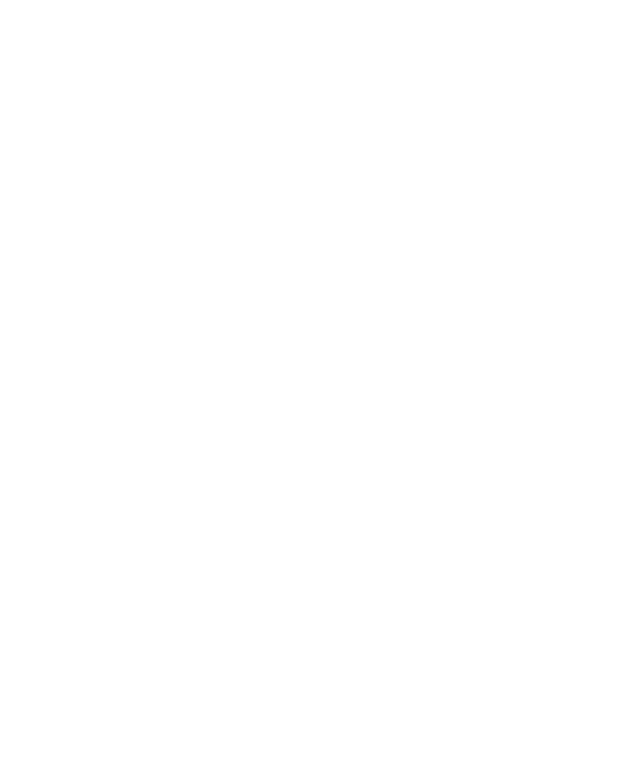
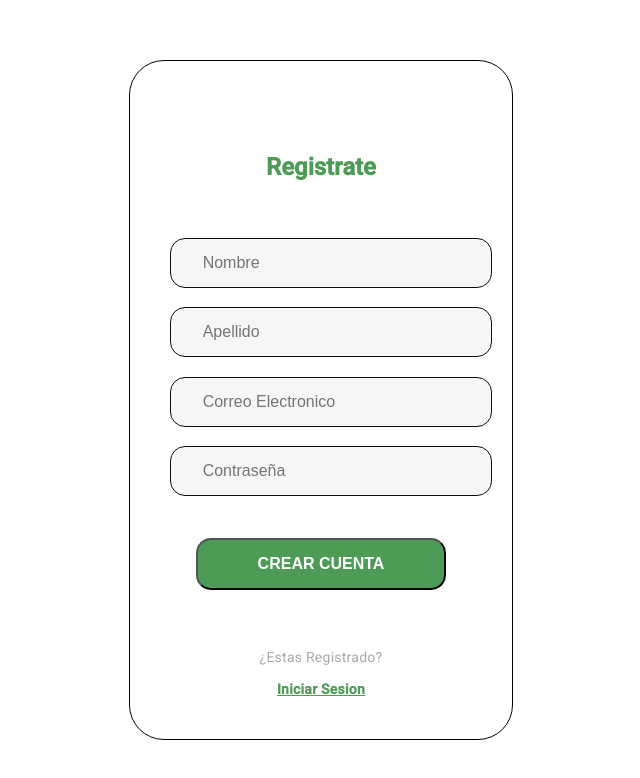
Before and after one commit to No-Country/c14-20-ft-java-angular, an Angular app in the folder develop_front/: page /login in a window 1280 px wide. Shown: the part 820-1598 px from the top of the page, without its empty margins (319-959 px from the left). Before the commit the page ends 800 px from the top, so only its background shows below. Built offline with nearby package versions, Linux system fonts and the light colour scheme.

Commit message:
Registro

```diff
--- a/develop_front/src/app/components/login/login.component.css
+++ b/develop_front/src/app/components/login/login.component.css
@@ -9,7 +9,7 @@
   padding: 20px;
 }
 
-#formContent {
+#formContentLog {
   -webkit-border-radius: 10px 10px 10px 10px;
   border-radius: 10px 10px 10px 10px;
   background: #fff;
@@ -24,23 +24,39 @@
   border: solid black 1px;
 }
 
+#formContentSign {
+  -webkit-border-radius: 10px 10px 10px 10px;
+  border-radius: 10px 10px 10px 10px;
+  background: #fff;
+  padding: 30px;
+  width: 30vw;
+  max-width: 30vw;
+  height: 85vh;
+  position: relative;
+  padding-top: 10vh;
+  text-align: center;
+  border-radius: 35px;
+  border: solid black 1px;
+}
+
 #formFooter {
-  background-color: #f6f6f6;
-  border-top: 1px solid #dce8f1;
   padding: 25px;
   text-align: center;
-  -webkit-border-radius: 0 0 10px 10px;
-  border-radius: 0 0 10px 10px;
 }
-
 
 h1 {
   color: #4e9b57;
   padding: 3%;
 
-
 }
 
+p{
+  color: darkgrey;
+}
+
+a{
+  color: #4e9b57
+}
 
 
 /* FORM TYPOGRAPHY*/
--- a/develop_front/src/app/components/login/login.component.html
+++ b/develop_front/src/app/components/login/login.component.html
@@ -1,13 +1,32 @@
 <div class="wrapper fadeInDown">
-    <div id="formContent">
+    <div id="formContentLog">
       <h1><b>Usuario</b></h1>
       <br>
       <!-- Login Form -->
       <form>
-        <input type="text" id="login" class="fadeIn second" name="login" placeholder="Email">
+        <input type="text" id="login" class="fadeIn second" name="login" placeholder="Correo Electronico">
 
-        <input type="text" id="password" class="fadeIn third" name="login" placeholder="Password">
+        <input type="text" id="password" class="fadeIn third" name="login" placeholder="Contraseña">
       </form>
       <button class="button"><b>Ingresar</b></button>
     </div>
   </div>
+  <br>
+  <div class="wrapper fadeInDown">
+    <div id="formContentSign">
+      <h1><b>Registrate</b></h1>
+      <br>
+      <!-- Login Form -->
+      <form>
+        <input type="text" id="login" class="fadeIn second" name="login" placeholder="Nombre">
+        <input type="text" id="password" class="fadeIn third" name="login" placeholder="Apellido">
+        <input type="text" id="login" class="fadeIn second" name="login" placeholder="Correo Electronico">
+        <input type="text" id="password" class="fadeIn third" name="login" placeholder="Contraseña">
+      </form>
+      <button class="button"><b>Crear Cuenta</b></button>
+      <div id="formFooter">
+        <p>¿Estas Registrado?</p>
+        <a href="#"><b>Iniciar Sesion</b></a>
+      </div>
+    </div>
+  </div>
```
